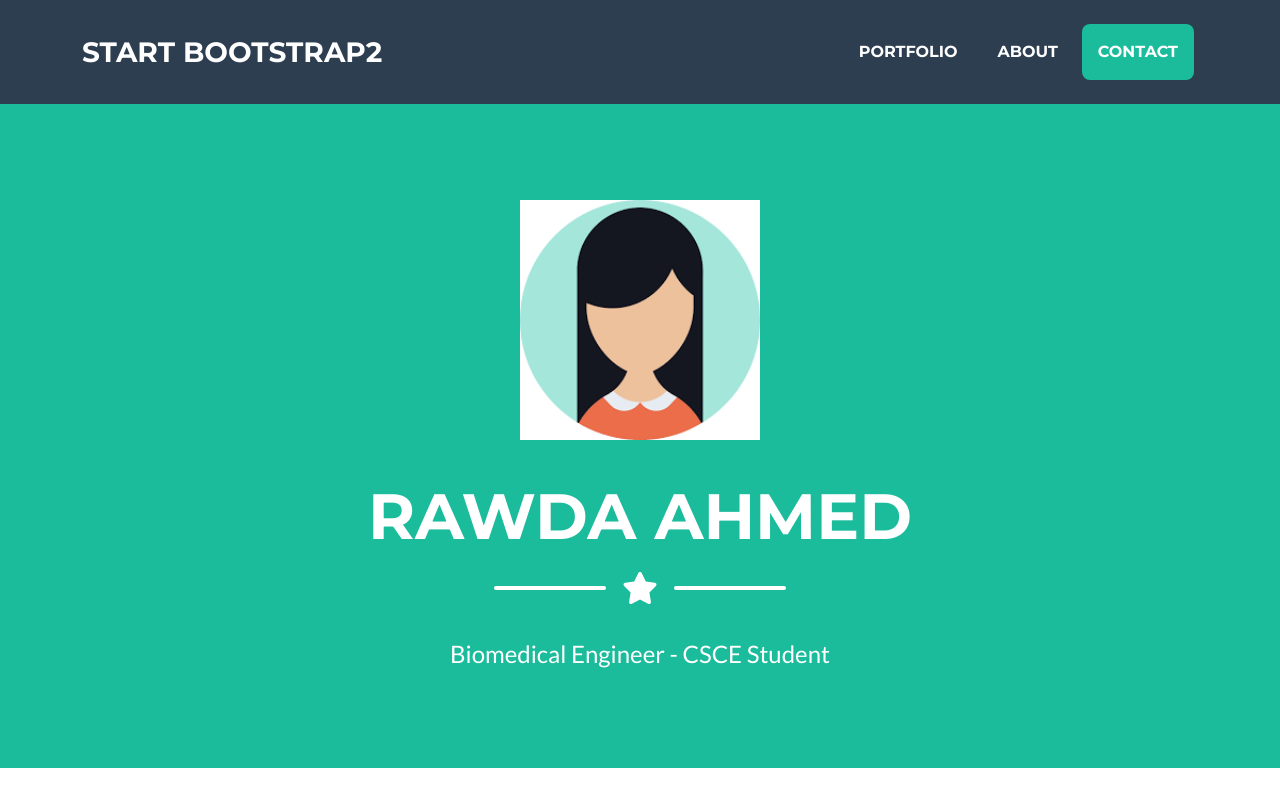
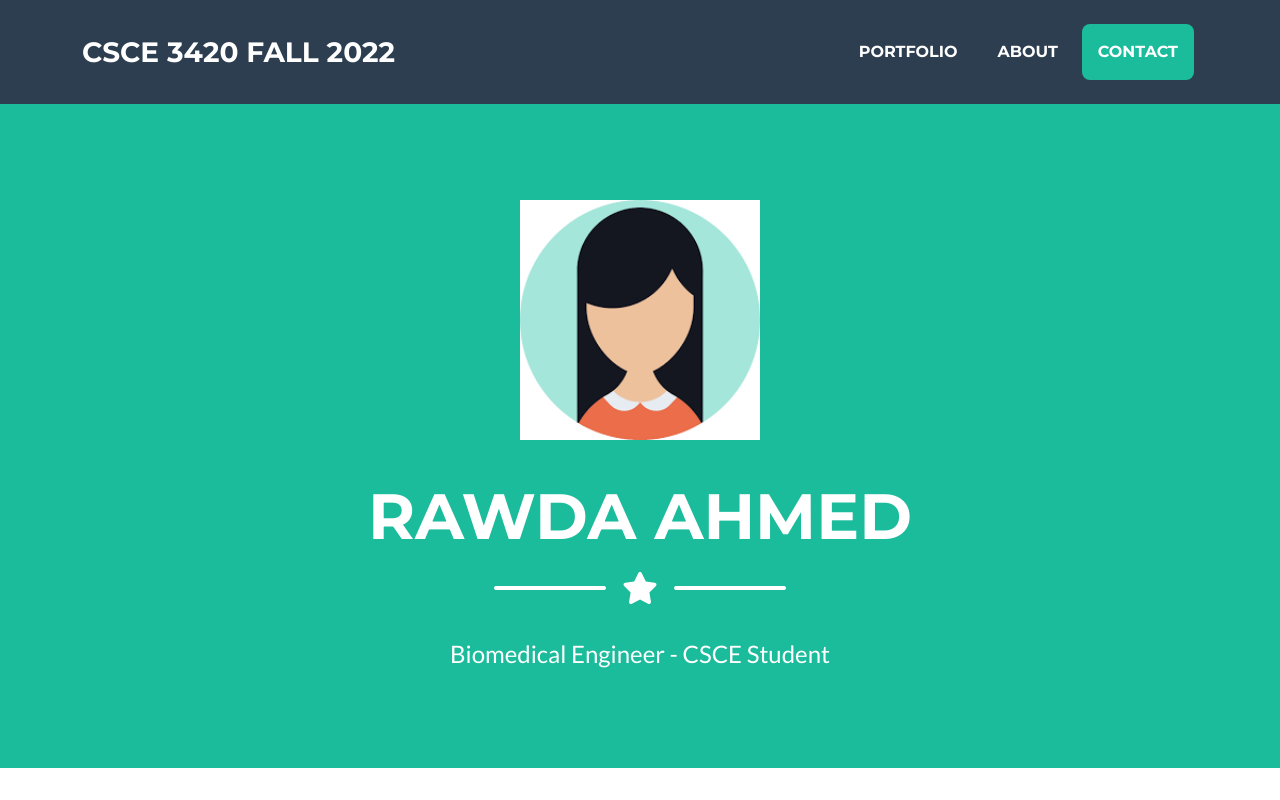
Before and after one commit to ButterCup96/my-website3, a plain HTML site: page index.html in a window 1280 px wide. Shown: the top 800 px of the page. Drawn offline with nearby package versions, Linux system fonts and the light colour scheme.

Commit message:
Update index.html

```diff
--- a/index.html
+++ b/index.html
@@ -20,7 +20,7 @@
         <!-- Navigation-->
         <nav class="navbar navbar-expand-lg bg-secondary text-uppercase fixed-top" id="mainNav">
             <div class="container">
-                <a class="navbar-brand" href="#page-top">Start Bootstrap2</a>
+                <a class="navbar-brand" href="#page-top">CSCE 3420 Fall 2022</a>
                 <button class="navbar-toggler text-uppercase font-weight-bold bg-primary text-white rounded" type="button" data-bs-toggle="collapse" data-bs-target="#navbarResponsive" aria-controls="navbarResponsive" aria-expanded="false" aria-label="Toggle navigation">
                     Menu
                     <i class="fas fa-bars"></i>
```
